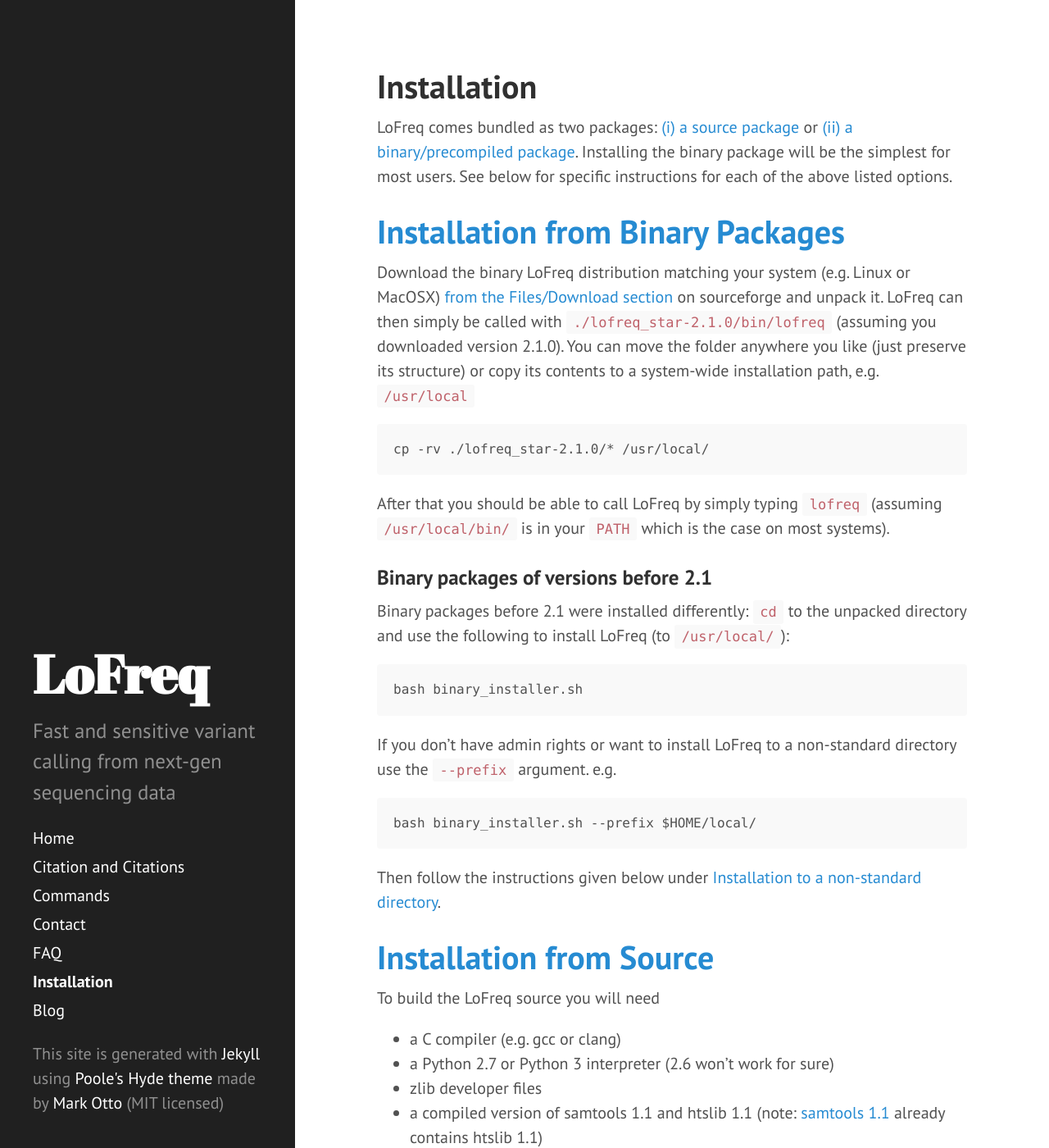
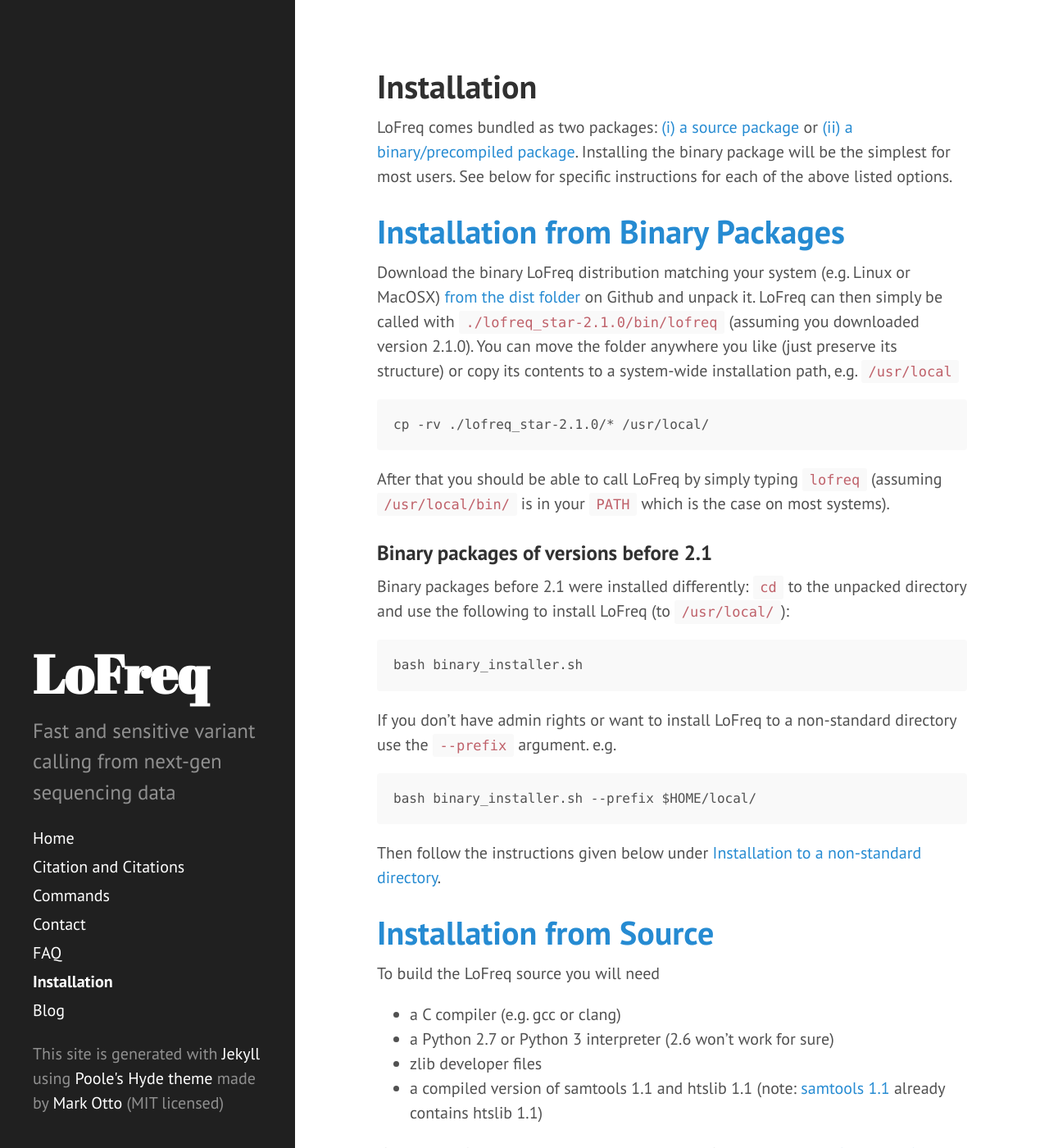
Before and after one commit to CSB5/lofreq, a Jekyll site: the page built from installation.md, in a window 1280 px wide and 1400 px high. Shown: the whole window at 82% size. Built offline with Jekyll 4.4.1, drawn with Linux system fonts in a browser that asks for light colours; some of the changed text lies outside the part shown.

Commit message:
Replaced sourceforge with github. Removed link from blog posts

```diff
--- a/_config.yml
+++ b/_config.yml
@@ -31,6 +31,7 @@
   download:     https://sourceforge.net/projects/lofreq/files/
 github:
   repo:         https://github.com/CSB5/lofreq
+  dist:         https://github.com/CSB5/lofreq/tree/master/dist
 
 # exclude this from build
 exclude:	[tmp/, jekyll.README, FIXME, LICENSE.md, .gitignore,
--- a/atom.xml
+++ b/atom.xml
@@ -18,7 +18,6 @@
  {% for post in site.posts %}
  <entry>
    <title>{{ post.title }}</title>
-   <link href="{{ site.url }}{{ post.url }}"/>
    <updated>{{ post.date | date_to_xmlschema }}</updated>
    <id>{{ site.url }}{{ post.id }}</id>
    <content type="html">{{ post.content | xml_escape }}</content>
--- a/installation.md
+++ b/installation.md
@@ -12,7 +12,7 @@
 # <a name="binary">Installation from Binary Packages</a>
 
 Download the binary LoFreq distribution matching your system (e.g.
-Linux or MacOSX) [from the Files/Download section]({{ site.sourceforge.download }}) on sourceforge and unpack it. LoFreq can
+Linux or MacOSX) [from the dist folder]({{ site.github.dist }}) on Github and unpack it. LoFreq can
 then simply be called with `./lofreq_star-2.1.0/bin/lofreq` (assuming
 you downloaded version 2.1.0). You can move the folder anywhere you
 like (just preserve its structure) or copy its contents to a
@@ -55,7 +55,7 @@
   already contains htslib 1.1)
 
 If those requirements are met, download LoFreq's source package
-[from the Files/Download section]({{ site.sourceforge.download }}),
+[from the dist folder]({{ site.github.dist }}) on Github,
 unpack it and `cd` to the newly created directory. Assuming you have
 admin rights, use the following to compile and install LoFreq:
 
```
